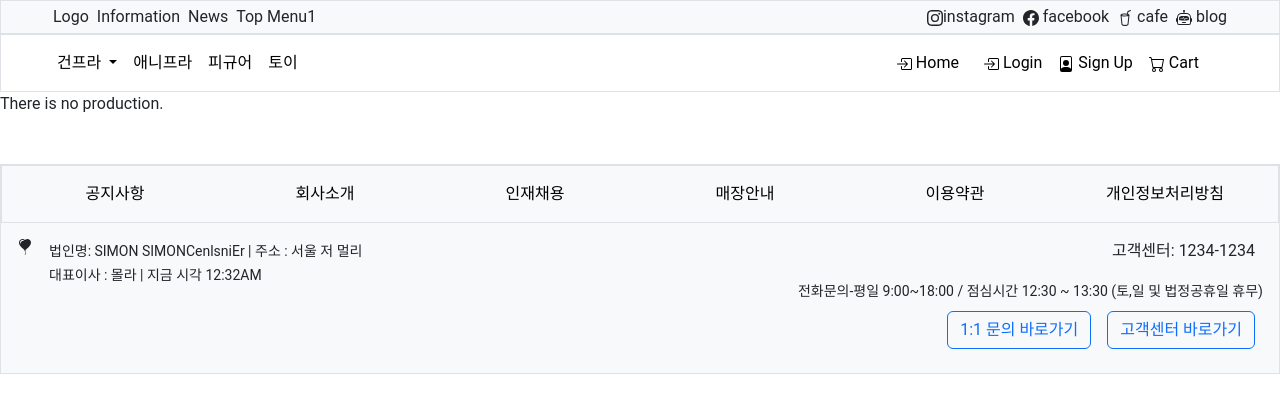
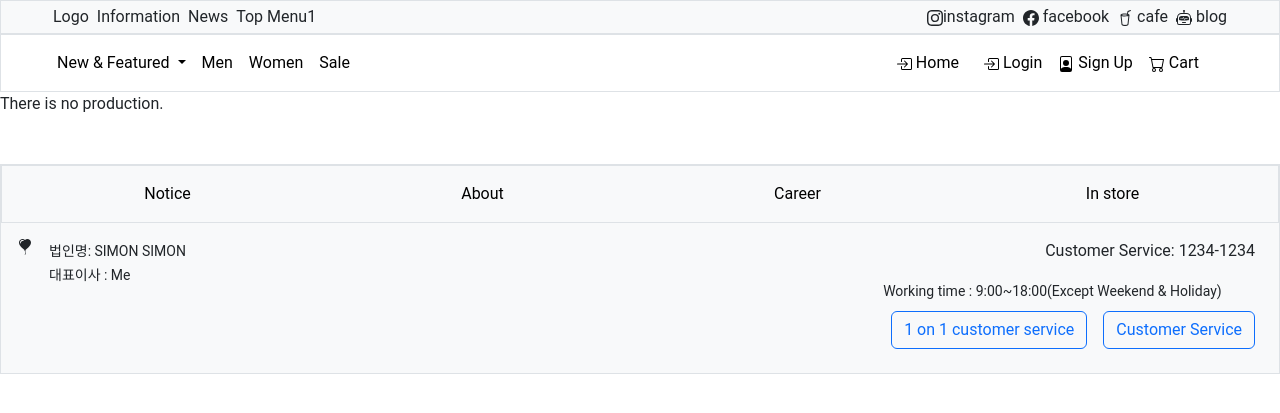
Before and after one commit to Seonmo-kang/e-commerce, a Django app: template backend/templates/shop/itemDetail.html in a window 1280 px wide. Shown: the top 413 px of the page. Run offline with Django 3.2, Linux system fonts and the light colour scheme; the template is opened without the code that fills it, so the values that code supplies are empty; some libraries are stand-ins or nearby versions.

Commit message:
Style : modify the shop.html style

```diff
--- a/backend/templates/shop/base.html
+++ b/backend/templates/shop/base.html
@@ -1,4 +1,3 @@
-
 {% load static %}
 {% get_media_prefix as STATIC_PREFIX %}
 <!DOCTYPE html>
@@ -24,7 +23,7 @@
     <!-- Bootstrap Icon v1.3.0 -->
     <link rel="stylesheet" href="https://cdn.jsdelivr.net/npm/bootstrap-icons@1.3.0/font/bootstrap-icons.css">
     <style>
-        a {
+        a{
             text-decoration-line: none;
             color: black;
         }
@@ -37,7 +36,7 @@
     <header>
         <div class="d-flex flex-row border align-items-center bg-light px-5">
             <div class="p-1">
-                <a class="nav-link" href="/shop">Logo</a>
+                <a class="nav-link" href="/">Logo</a>
             </div>
             <div class="p-1">
                 <a class="nav-link" href="#">Information</a>
@@ -91,18 +90,18 @@
             <div class="p-2 dropdown">
                 <a class="nav-link dropdown-toggle text-black" href="#" id="category1" role="button"
                     data-bs-toggle="dropdown" aria-expanded="false" aria-label="Toggle navigation">
-                    건프라
+                    New & Featured
                 </a>
                 <div class="dropdown-menu flex-row flex-fill w-100" aria-labelledby="category1">
                     <ul style="list-style-type: none">
-                        <li class="me- 1 user-select-none">브랜드별</li>
+                        <li class="me- 1 user-select-none">Brand</li>
                         <li><a class="dropdown-item" href="#">test1</a></li>
                         <li><a class="dropdown-item" href="#">test2</a></li>
                         <li><a class="dropdown-item" href="#">test3</a></li>
                         <li><a class="dropdown-item" href="#">test4</a></li>
                     </ul>
                     <ul style="list-style-type: none">
-                        <li class="me-1 user-select-none">작품별</li>
+                        <li class="me-1 user-select-none">Category</li>
                         <li><a class="dropdown-item" href="#">test1</a></li>
                         <li><a class="dropdown-item" href="#">test2</a></li>
                         <li><a class="dropdown-item" href="#">test3</a></li>
@@ -111,13 +110,13 @@
                 </div>
             </div>
             <div class="p-2 bd-highlight">
-                <a href="#">애니프라</a>
+                <a href="#">Men</a>
             </div>
             <div class="p-2 bd-highlight">
-                <a href="#">피규어</a>
+                <a href="#">Women</a>
             </div>
             <div class="p-2 bd-highlight">
-                <a href="#">토이</a>
+                <a href="#">Sale</a>
             </div>
             <div class="ms-auto p-2 bd-highlight me-2">
                 <a href="/" style="text-decoration-line: none;">
@@ -197,7 +196,7 @@
                     </a>
                 </div>
             </div>
-        </div>
+    </div>
 
         <!-- dropdown test div -->
         <!-- * Make it from shop.html so header and footer are only extend from base.html-->
@@ -257,12 +256,10 @@
         <div class="d-flex flex-column border bg-light mt-5">
             <div class="container-fluid">
                 <div class="row flex-row justify-content-center p-2 border">
-                    <a href="#" class="col-sm col-12 p-2 text-center">공지사항</a>
-                    <a href="#" class="col-sm col-12 p-2 text-center">회사소개</a>
-                    <a href="#" class="col-sm col-12 p-2 text-center">인재채용</a>
-                    <a href="#" class="col-sm col-12 p-2 text-center">매장안내</a>
-                    <a href="#" class="col-sm col-12 p-2 text-center">이용약관</a>
-                    <a href="#" class="col-sm col-12 p-2 text-center">개인정보처리방침</a>
+                    <a href="#" class="col-sm col-12 p-2 text-center">Notice</a>
+                    <a href="#" class="col-sm col-12 p-2 text-center">About</a>
+                    <a href="#" class="col-sm col-12 p-2 text-center">Career</a>
+                    <a href="#" class="col-sm col-12 p-2 text-center">In store</a>
                 </div>
             </div>
             <div class="d-flex flex-row p-3 align-content-center">
@@ -273,25 +270,25 @@
                 </svg>
                 <div class="ps-3">
                     <small>
-                        법인명: SIMON SIMONCenlsniEr | 주소 : 서울 저 멀리<br>
-                        대표이사 : 몰라 | 지금 시각 12:32AM
+                        법인명: SIMON SIMON<br>
+                        대표이사 : Me
                     </small>
                 </div>
                 <div class="d-flex flex-column ms-auto">
                     <div>
-                        <p class="float-end pe-2">고객센터: 1234-1234</p>
+                        <p class="float-end pe-2">Customer Service: 1234-1234</p>
                     </div>
                     <div>
                         <small>
-                            전화문의-평일 9:00~18:00 / 점심시간 12:30 ~ 13:30 (토,일 및 법정공휴일 휴무)
+                            Working time : 9:00~18:00(Except Weekend & Holiday)
                         </small>
                     </div>
                     <div>
                         <a class="btn btn-outline-primary m-2 float-end">
-                            고객센터 바로가기
+                            Customer Service
                         </a>
                         <a class="btn btn-outline-primary m-2 float-end">
-                            1:1 문의 바로가기
+                            1 on 1 customer service
                         </a>
                     </div>
                 </div>
```
